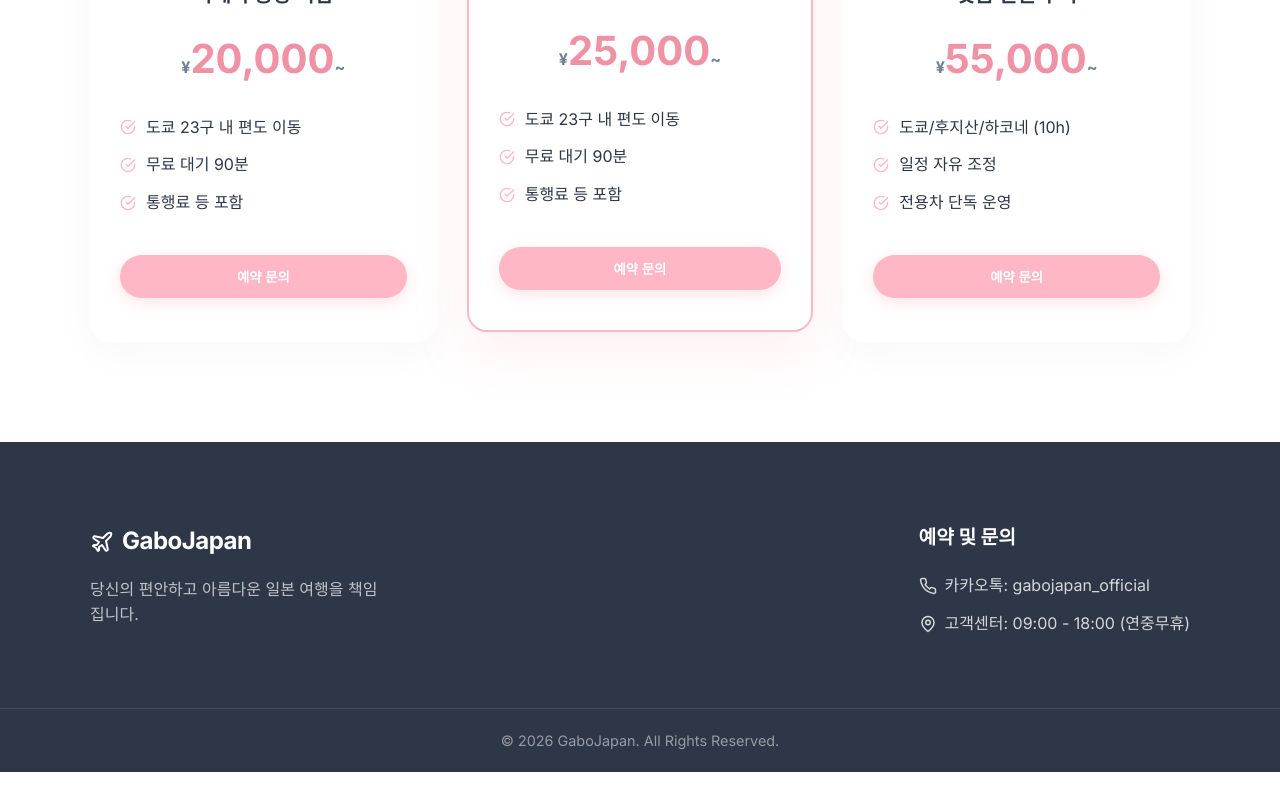
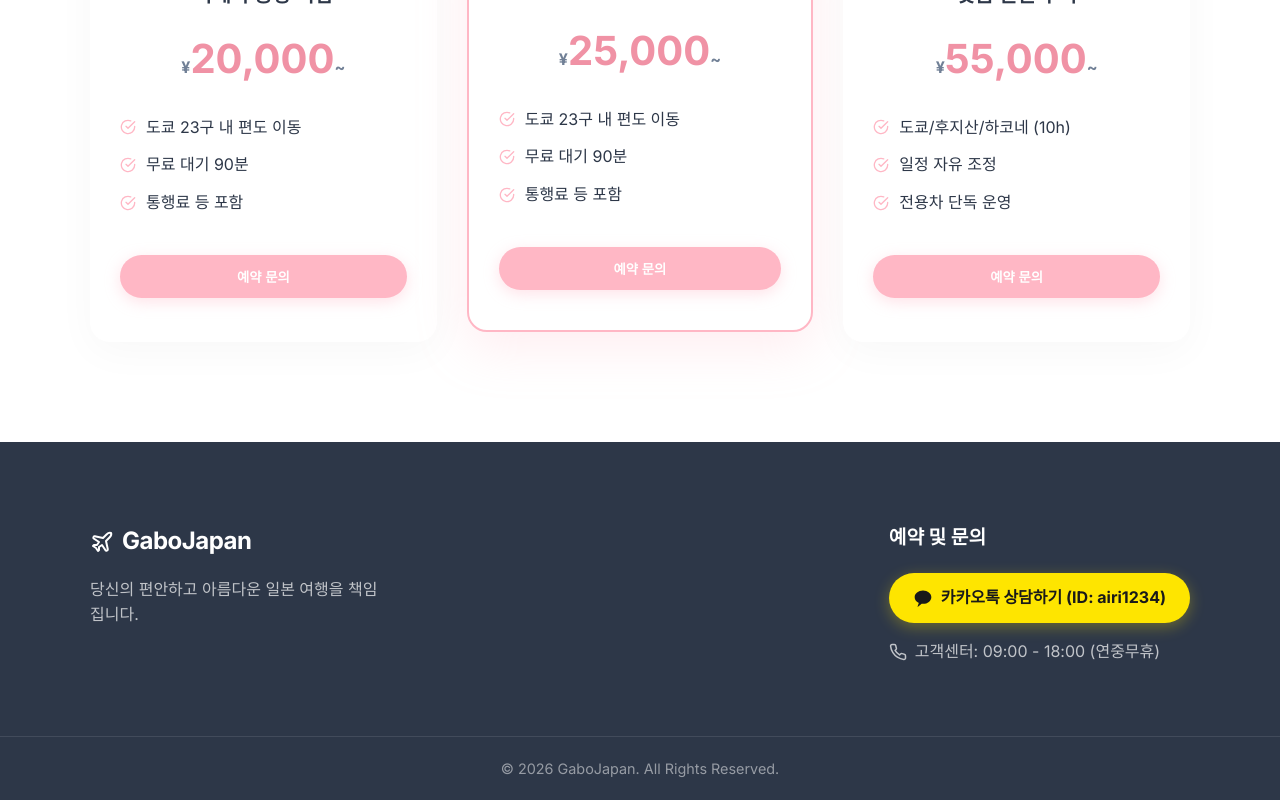
Before and after one commit to dibidiba/gabojapan, a React (Vite) app: page / in a window 1280 px wide. Shown: the part 3330-4130 px from the top of the page. Before the commit the page ends 4102 px from the top, so only its background shows below. Built offline with nearby package versions, Linux system fonts and the light colour scheme.

Commit message:
Add clickable KakaoTalk button for ID airi1234

```diff
--- a/src/App.tsx
+++ b/src/App.tsx
@@ -232,8 +232,21 @@ function App() {
            </div>
            <div className="footer-contact">
              <h4>예약 및 문의</h4>
-             <p className="flex-align"><Phone size={18} className="mr-2"/> 카카오톡: gabojapan_official</p>
-             <p className="flex-align"><MapPin size={18} className="mr-2"/> 고객센터: 09:00 - 18:00 (연중무휴)</p>
+             <div style={{ marginBottom: '16px' }}>
+               <a
+                 href="http://qr.kakao.com/talk/airi1234"
+                 target="_blank"
+                 rel="noreferrer"
+                 className="flex-align"
+                 style={{ display: 'inline-flex', padding: '12px 24px', background: '#FEE500', color: '#191919', borderRadius: '30px', fontWeight: '700', textDecoration: 'none', boxShadow: '0 4px 15px rgba(254, 229, 0, 0.3)' }}
+               >
+                 <svg width="20" height="20" viewBox="0 0 24 24" fill="#191919" xmlns="http://www.w3.org/2000/svg" className="mr-2">
+                   <path d="M12 3C6.477 3 2 6.582 2 11C2 13.84 3.83 16.34 6.613 17.81C6.73 17.85 6.84 17.9 6.94 17.97L5.46 22.11C5.38 22.42 5.68 22.68 5.96 22.51L10.42 18.88C10.93 18.96 11.46 19 12 19C17.523 19 22 15.418 22 11C22 6.582 17.523 3 12 3Z" />
+                 </svg>
+                 카카오톡 상담하기 (ID: airi1234)
+               </a>
+             </div>
+             <p className="flex-align" style={{ color: 'rgba(255,255,255,0.7)' }}><Phone size={18} className="mr-2"/> 고객센터: 09:00 - 18:00 (연중무휴)</p>
            </div>
         </div>
         <div className="footer-bottom">
```
